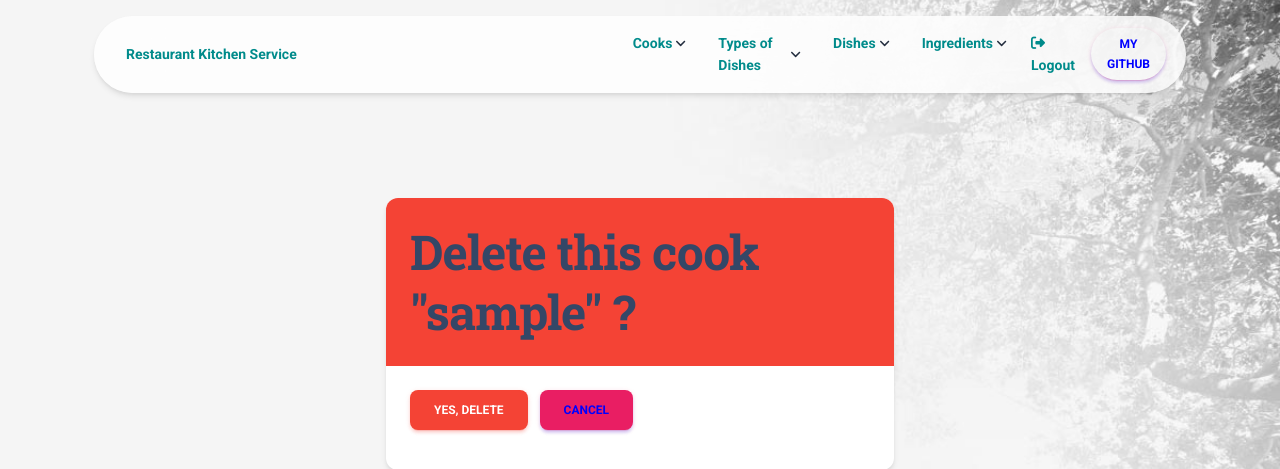
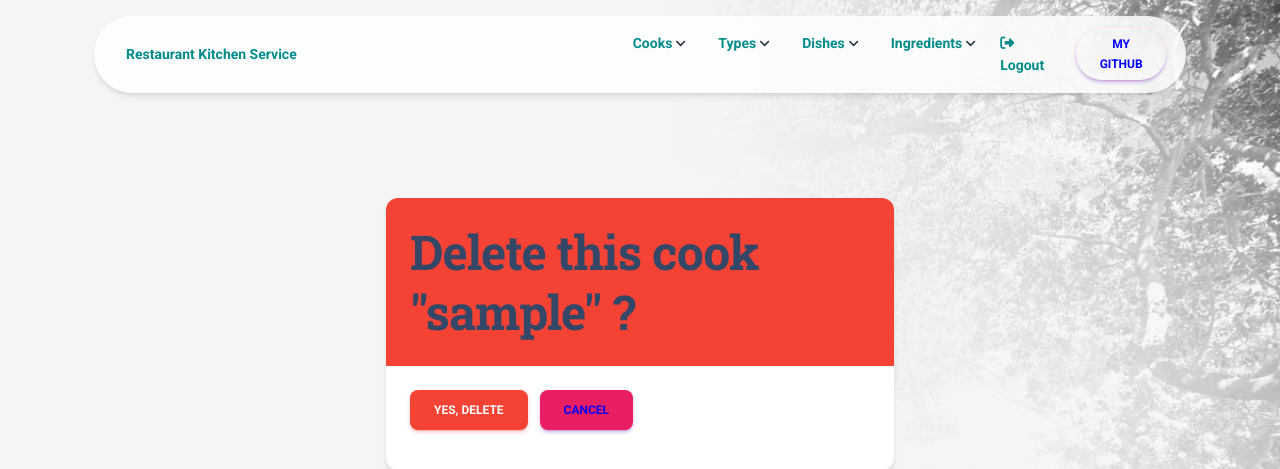
Before and after one commit to Morty67/restaurant_kitchen_service, a Django app: page /cook/1/delete/ in a window 1280 px wide; the page is wider, and only the part inside the window is pictured. Shown: the top 469 px of that part. Run offline with Django 4.2, Linux system fonts and the light colour scheme; the visitor is signed in with stand-in values (Sample User, id 1); data comes from the database, SQL or seed files in the repository; some libraries are stand-ins or nearby versions.

Commit message:
change info in navigation

```diff
--- a/templates/includes/navigation.html
+++ b/templates/includes/navigation.html
@@ -79,7 +79,7 @@
               <li class="nav-item dropdown dropdown-hover mx-2">
                 <a class="nav-link ps-2 d-flex justify-content-between cursor-pointer align-items-center"
                    href="javascript:" id="dropdownMenuBlocks" data-bs-toggle="dropdown" aria-expanded="false">
-                  Types of Dishes
+                  Types
                   <img src="{% static 'img/down-arrow-dark.svg' %}" alt="down-arrow" class="arrow ms-1"/>
                 </a>
                 <ul
```
